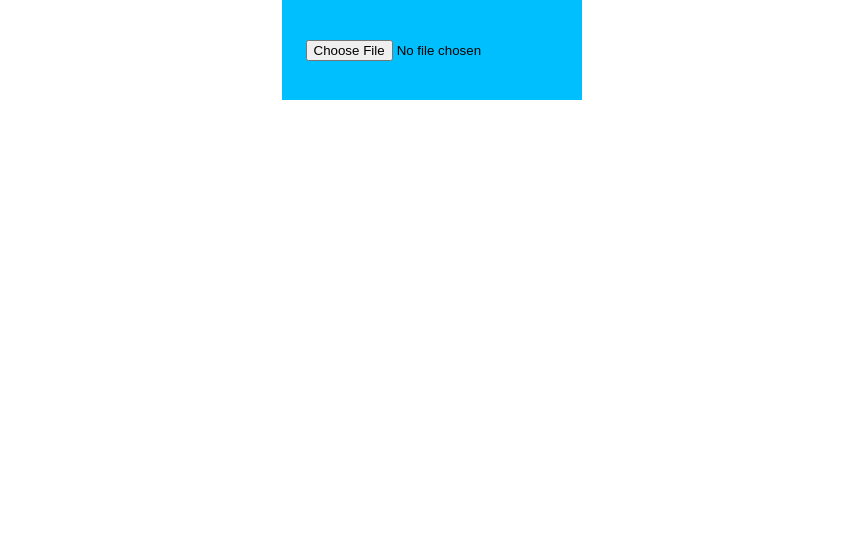
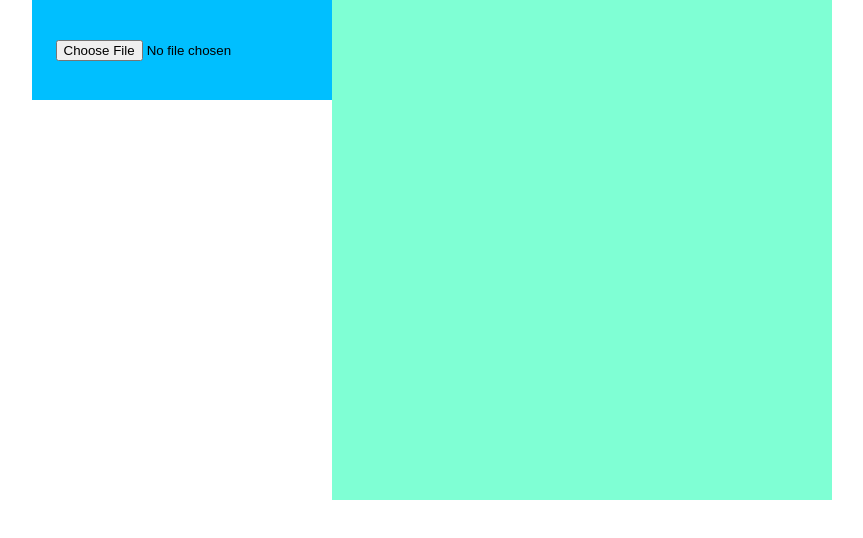
Before and after one commit to eriwang/MusicCollabo, a website: page main.html in a window 1280 px wide. Shown: the whole page, without its empty margins (208-1071 px from the left). Drawn offline with Linux system fonts and the light colour scheme.

Commit message:
added workspace for testing

```diff
--- a/main.html
+++ b/main.html
@@ -12,6 +12,9 @@
         <div id="mainWindow">
             <input id="uploadButton" type="file">
         </div>
+
+        <div id="workspace">
+        </div>
     </body>
 
 </html>
--- a/stylesheet.css
+++ b/stylesheet.css
@@ -10,7 +10,7 @@ body {
     width: 300px;
     height: 100px;
     background-color: deepskyblue;
-    margin: 0 auto;
+    margin: 0;
 }
 
 #uploadButton {
@@ -18,3 +18,11 @@ body {
     padding: 20px;
     margin: 0 auto;
 }
+
+#workspace {
+    display: flex;
+    justify-content: center;
+    height: 500px;
+    width: 500px;
+    background-color: aquamarine;
+}
```
